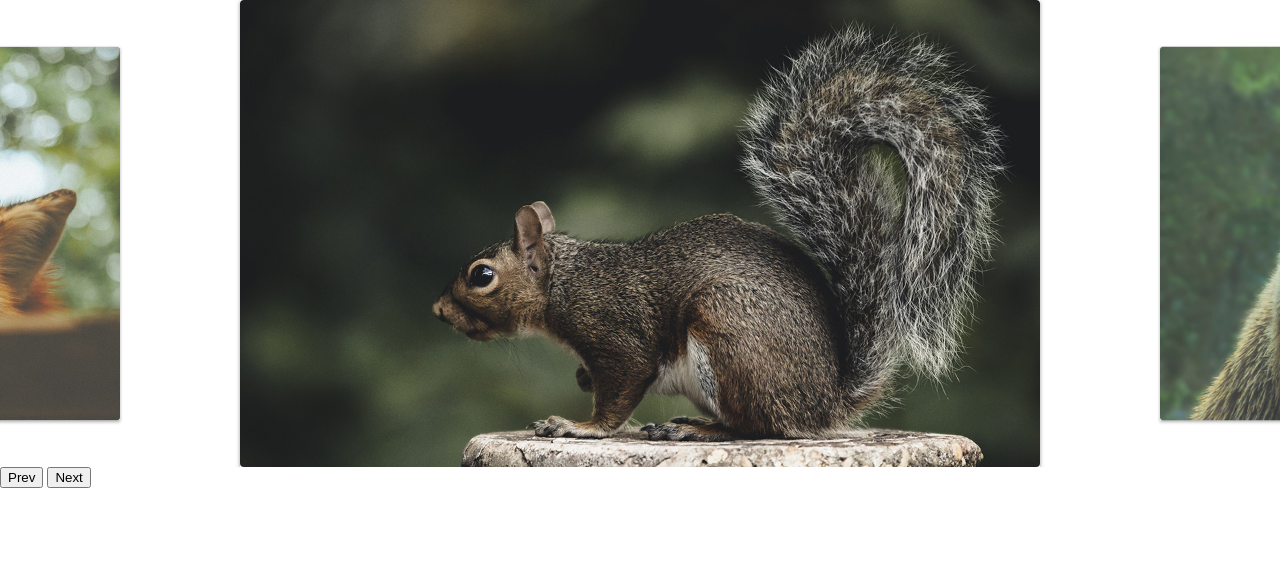
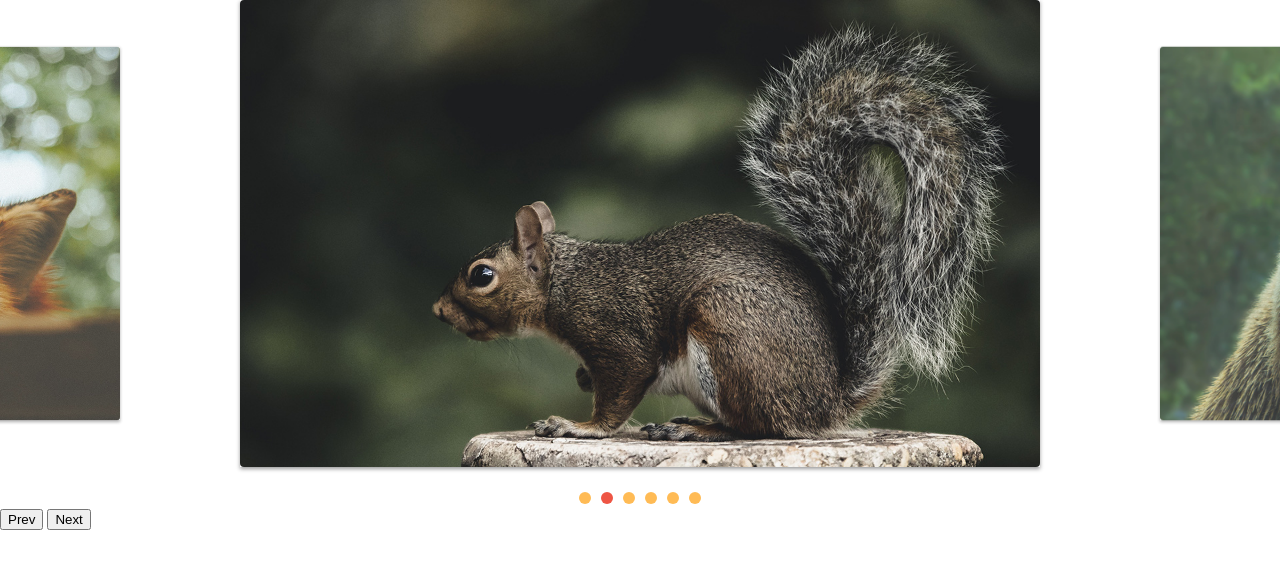
Before and after one commit to Roger-Franco/slide, a plain HTML site: page index.html in a window 1280 px wide. Drawn offline with Linux system fonts and the light colour scheme.

Commit message:
Adicionada paginação por slide

```diff
--- a/css/style.css
+++ b/css/style.css
@@ -51,6 +51,27 @@ img {
   transform: scale(1);
 }
 
+[data-control="slide"] {
+  display: flex;
+  justify-content: center;
+  margin-top: 20px;
+}
+
+[data-control="slide"] li a{
+  display: block;
+  width: 12px;
+  height: 12px;
+  background: #FB5;
+  border-radius: 50%;
+  overflow: hidden;
+  text-indent: -999px;
+  margin: 5px;
+}
+
+[data-control="slide"] li.active a, [data-control="slide"] li a:hover {
+  background: #E54;
+}
+
 
 /* .custom-controls {
   display: flex;
--- a/js/script.js
+++ b/js/script.js
@@ -2,7 +2,8 @@ import {SlideNav} from './slide.js';
 
 const slide = new SlideNav('.slide', '.slide-wrapper');
 slide.init()
-console.log(slide);
+slide.addControl()
+// console.log(slide);
 // slide.changeSlide(1)
 // slide.activeNextSlide()
 slide.addArrow('.prev', '.next')
--- a/js/slide.js
+++ b/js/slide.js
@@ -6,7 +6,7 @@ export class Slide {
     this.wrapper = document.querySelector(wrapper);
     this.dist = { finalPosition: 0, startX: 0, movement: 0 }
     this.activeClass = 'active';
-    // this.changeEvent = new Event('changeEvent');
+    this.changeEvent = new Event('changeEvent');
   }
 
   transition(active) {
@@ -102,6 +102,7 @@ export class Slide {
     this.slideIndexNav(index)
     this.dist.finalPosition = activeSlide.position
     this.changeActiveClass()
+    this.wrapper.dispatchEvent(this.changeEvent)
   }
 
   changeActiveClass() {
@@ -151,6 +152,10 @@ export class Slide {
 }
 
 export class SlideNav extends Slide {
+  constructor(slide, wrapper) {
+    super(slide, wrapper) // chamando o construtor da classe pai
+    this.bindControlEvents()
+  }
   addArrow(prev, next) {
     this.prevElement = document.querySelector(prev);
     this.nextElement = document.querySelector(next);
@@ -161,4 +166,48 @@ export class SlideNav extends Slide {
     this.prevElement.addEventListener('click', this.activePrevSlide)
     this.nextElement.addEventListener('click', this.activeNextSlide)
   }
+
+  createControl() {
+    const control = document.createElement('ul');
+    control.dataset.control = 'slide';
+
+    this.slideArray.forEach((item, index) => {
+      control.innerHTML += `<li><a href="#slide${index + 1}">${index + 1}</a></li>`
+    })
+    this.wrapper.appendChild(control)
+    return control
+  }
+
+  eventControl(item, index) {
+    item.addEventListener('click', (event) => {
+      event.preventDefault();
+      this.changeSlide(index)
+      // this.activeControlItem()
+    })
+    this.wrapper.addEventListener('changeEvent', this.activeControlItem)
+  }
+
+  activeControlItem() {
+    this.controlArray.forEach(item => item.classList.remove(this.activeClass))
+    this.controlArray[this.index.active].classList.add(this.activeClass)
+  }
+
+  addControl(customControl) {
+    this.control = document.querySelector(customControl) || this.createControl()
+    this.controlArray = [...this.control.children]
+    // this.controlArray.forEach((item, index) => this.eventControl(item, index))
+
+    this.activeControlItem()
+    this.controlArray.forEach(this.eventControl) // mesmo de cima
+  }
+
+  bindControlEvents() {
+    this.eventControl = this.eventControl.bind(this)
+    this.activeControlItem = this.activeControlItem.bind(this)
+    // this.activePrevSlide = this.activePrevSlide.bind(this)
+    // this.activeNextSlide = this.activeNextSlide.bind(this)
+  }
+
+
+
 }
```
Also changed, not shown: info.md (+1 -1 lines).
